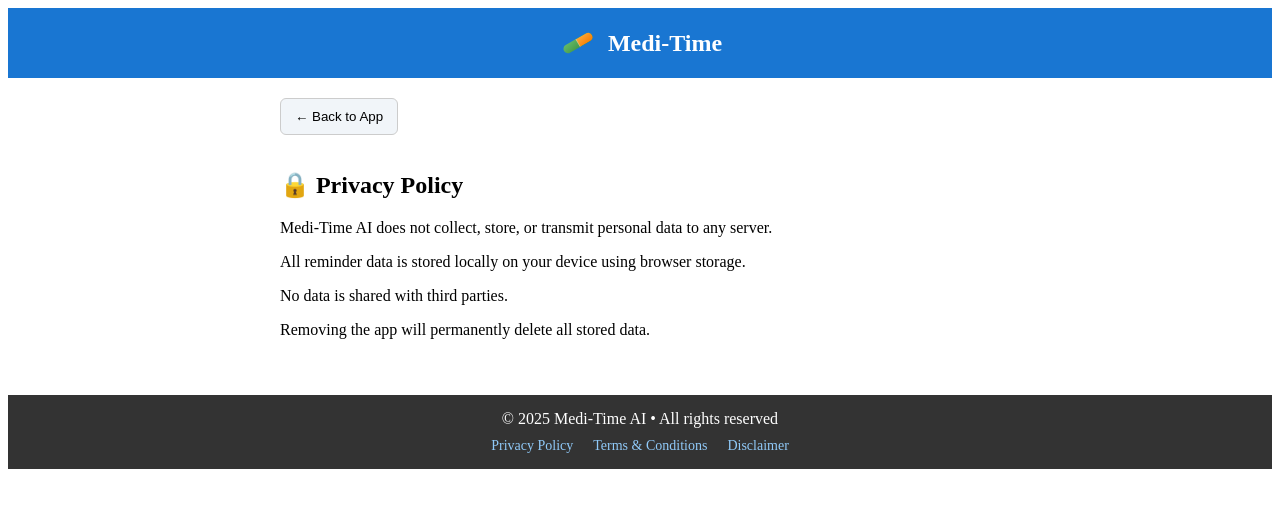
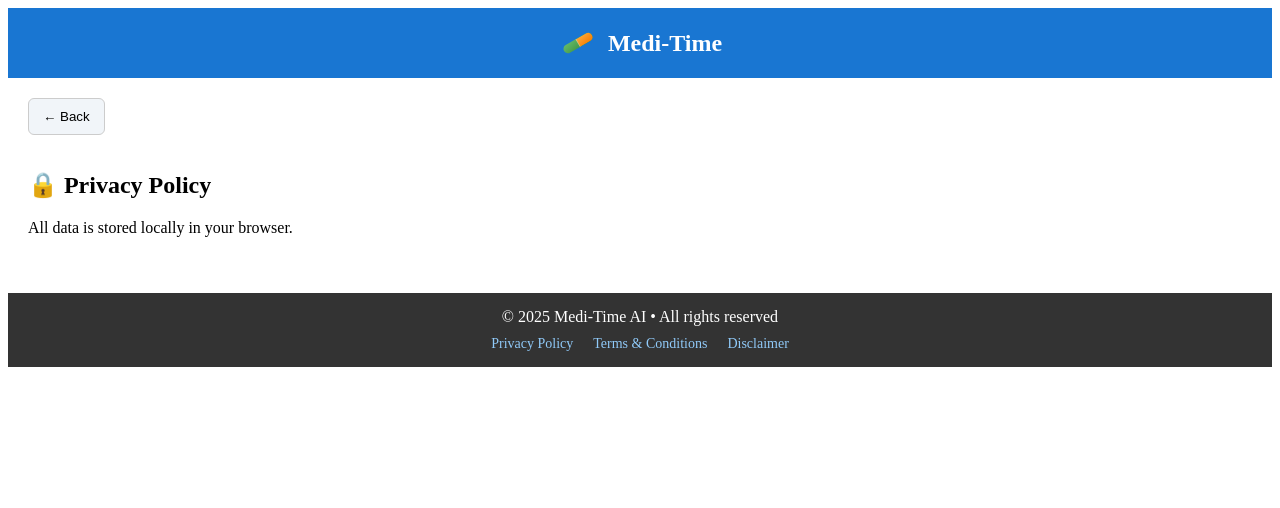
Before and after one commit to vasu-h10/medi-time-ai, a React (Vite) app: page /privacy in a window 1280 px wide. Shown: the top 508 px of the page. Built offline with nearby package versions, Linux system fonts and the light colour scheme.

Commit message:
Update Privacy.jsx

```diff
--- a/pages/Privacy.jsx
+++ b/pages/Privacy.jsx
@@ -2,41 +2,23 @@ import Link from "next/link";
 
 export default function Privacy() {
   return (
-    <div style={{ padding: 20, maxWidth: 720, margin: "0 auto" }}>
-      {/* Back Button */}
+    <div style={{ padding: 20 }}>
+      {/* BACK BUTTON */}
       <Link href="/">
-        <button
-          style={{
-            marginBottom: 16,
-            padding: "10px 14px",
-            background: "#f1f5f9",
-            border: "1px solid #ccc",
-            borderRadius: 6,
-            cursor: "pointer",
-          }}
-        >
-          ← Back to App
+        <button style={{
+          marginBottom: 16,
+          padding: "10px 14px",
+          borderRadius: 6,
+          border: "1px solid #ccc",
+          background: "#f1f5f9",
+          cursor: "pointer"
+        }}>
+          ← Back
         </button>
       </Link>
 
       <h2>🔒 Privacy Policy</h2>
-
-      <p>
-        Medi-Time AI does not collect, store, or transmit personal data to any
-        server.
-      </p>
-
-      <p>
-        All reminder data is stored locally on your device using browser storage.
-      </p>
-
-      <p>
-        No data is shared with third parties.
-      </p>
-
-      <p>
-        Removing the app will permanently delete all stored data.
-      </p>
+      <p>All data is stored locally in your browser.</p>
     </div>
   );
 }
```
